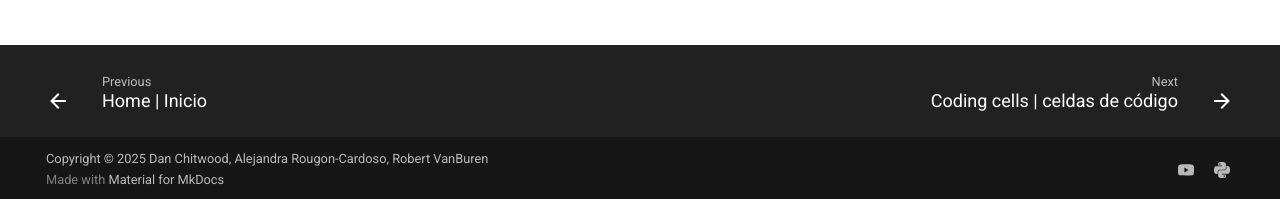
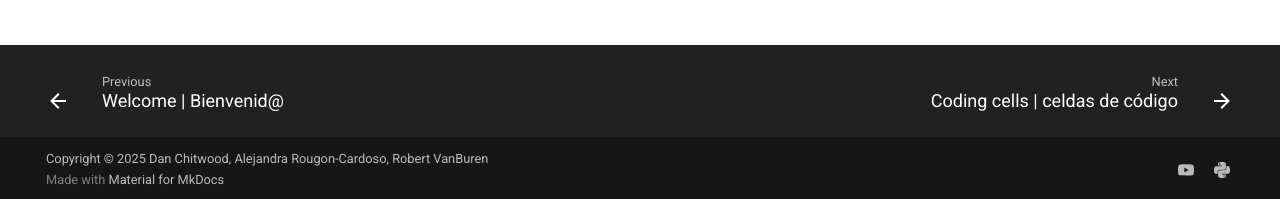
Before and after one commit to DanChitwood/plants_and_python, an MkDocs documentation site: the page built from docs/00_Installing_Anaconda.md, in a window 1280 px wide and 900 px high, scrolled down 3902 px. Shown: the part 698-897 px from the top of the window. Built offline with MkDocs 1.6.1 and Material for MkDocs 9.7.7, drawn with Linux system fonts in a browser that asks for light colours; emoji names are drawn with the system emoji font; some web fonts are replaced; comment, search, counter and statistics services are not loaded.

Commit message:
Add files via upload

```diff
--- a/mkdocs.yml
+++ b/mkdocs.yml
@@ -75,7 +75,7 @@ theme:
 # Page tree
 nav:
   - Welcome | Bienvenid@:
-    - Home | Inicio: index.md
+    - Welcome | Bienvenid@: index.md
   - Getting started | Empezando:
     - Installation | Instalación: 00_Installing_Anaconda.md
     - Coding cells | celdas de código: 02_Coding_cells.md
```
